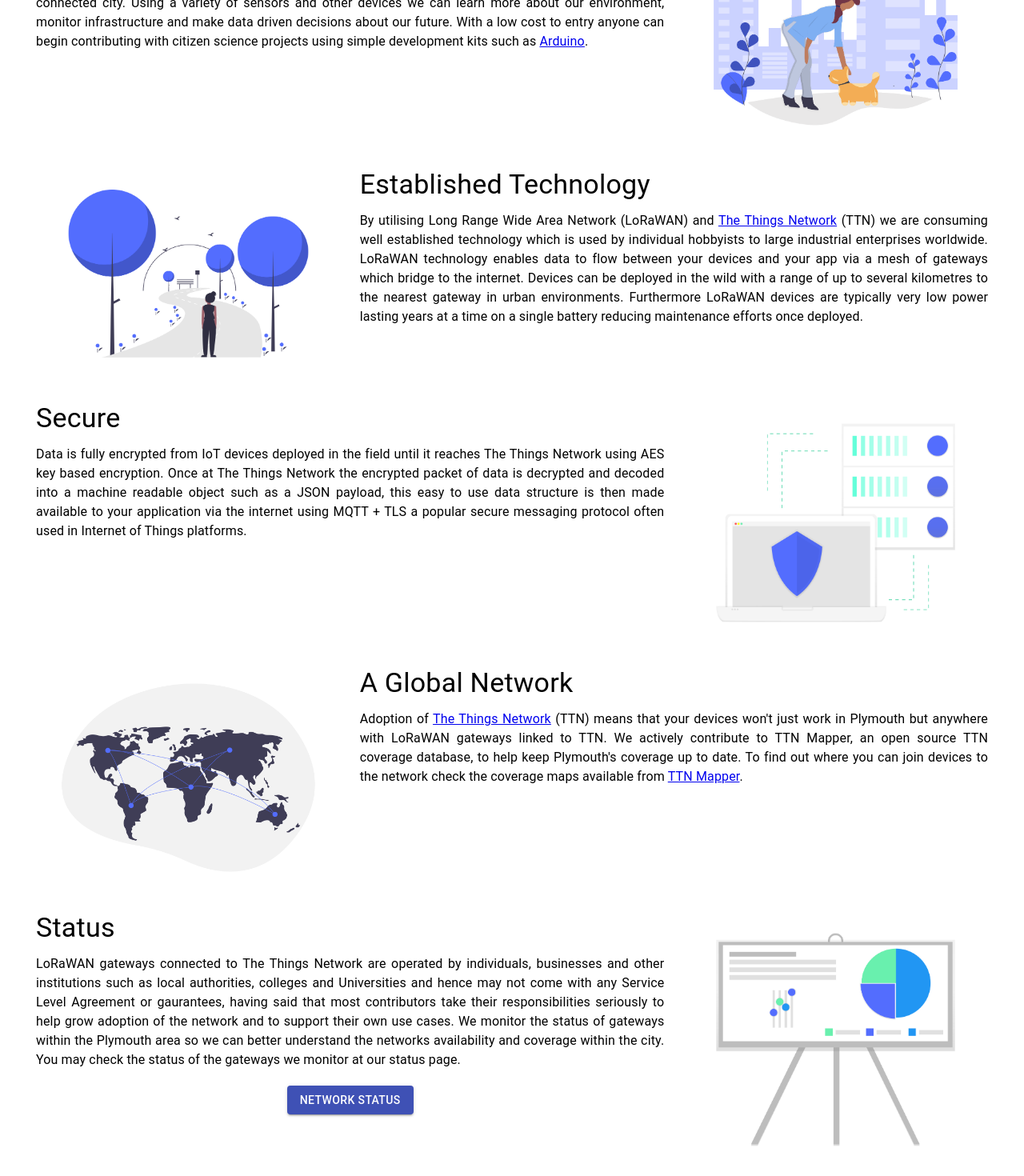
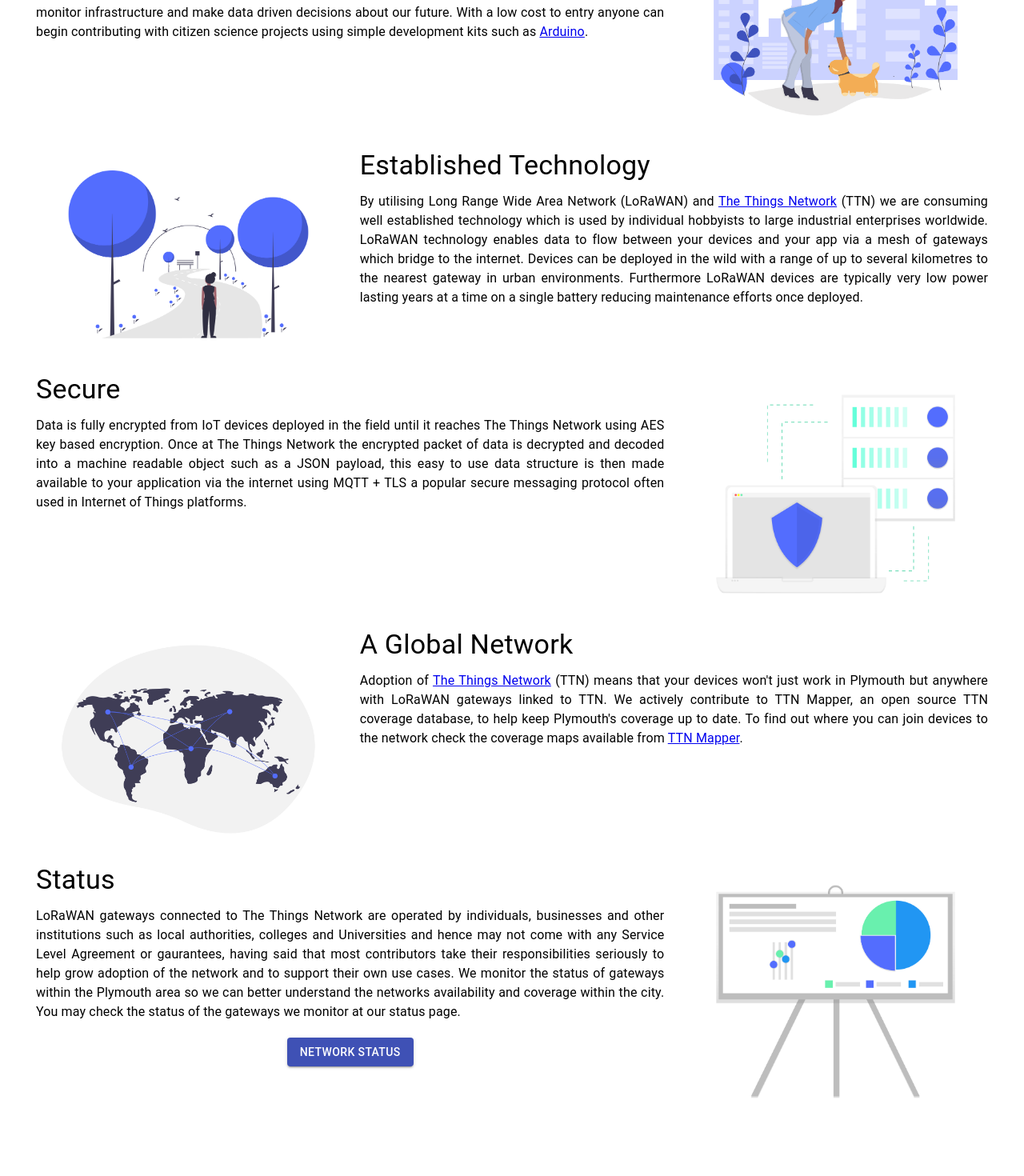
Before and after one commit to PlymouthIoT/PlymouthIoT-Website, a React (Create React App) app: page /network in a window 1280 px wide. Shown: the part 292-1762 px from the top of the page at 80% size. After the commit the page ends 1741 px from the top, so only its background shows below. Built offline with nearby package versions, Linux system fonts and the light colour scheme.

Commit message:
Fix layout

```diff
--- a/src/components/page_network.js
+++ b/src/components/page_network.js
@@ -14,12 +14,14 @@ const Network = () => {
     return (
       <Container style={{padding: 45}}>
         <Grid container spacing={3}>
-          <Grid item xs={12}>
+          <Grid item sm={12}>
             <Typography variant="h3" gutterBottom={true}>
               Network
             </Typography>
           </Grid>
-          <Grid item xs={8}>
+        </Grid>
+        <Grid container spacing={3}>
+          <Grid item sm={8}>
             <Typography variant="h4" gutterBottom={true}>
               Open &amp; Free
             </Typography>
@@ -30,13 +32,15 @@ const Network = () => {
               projects using simple development kits such as <a href="https://www.arduino.cc/" target="_blank">Arduino</a>.
             </Typography>
           </Grid>
-          <Grid item xs={4}>
+          <Grid item sm={4}>
            <img src={ undraw_city } width="100%"/>
           </Grid>
-          <Grid item xs={4}>
+        </Grid>
+        <Grid container spacing={3}>
+          <Grid item sm={4}>
             <img src={ undraw_park } width="100%"/>
           </Grid>
-          <Grid item xs={8}>
+          <Grid item sm={8}>
             <Typography variant="h4" gutterBottom={true}>
               Established Technology
             </Typography>
@@ -49,7 +53,9 @@ const Network = () => {
               a time on a single battery reducing maintenance efforts once deployed.
             </Typography>
           </Grid>
-          <Grid item xs={8}>
+        </Grid>
+        <Grid container spacing={3}>
+          <Grid item sm={8}>
             <Typography variant="h4" gutterBottom={true}>
               Secure
             </Typography>
@@ -60,13 +66,15 @@ const Network = () => {
               internet using MQTT + TLS a popular secure messaging protocol often used in Internet of Things platforms.
             </Typography>
           </Grid>
-          <Grid item xs={4}>
+          <Grid item sm={4}>
             <img src={ undraw_secure } width="100%"/>
           </Grid>
-          <Grid item xs={4}>
+        </Grid>
+        <Grid container spacing={3}>
+          <Grid item sm={4}>
             <img src={ undraw_connectedworld } width="100%"/>
           </Grid>
-          <Grid item xs={8}>
+          <Grid item sm={8}>
             <Typography variant="h4" gutterBottom={true}>
               A Global Network
             </Typography>
@@ -77,7 +85,9 @@ const Network = () => {
               where you can join devices to the network check the coverage maps available from <a href="https://www.ttnmapper.org" target="_blank">TTN Mapper</a>.
             </Typography>
           </Grid>
-          <Grid item xs={8}>
+        </Grid>
+        <Grid container spacing={3}>
+          <Grid item sm={8}>
             <Typography variant="h4" gutterBottom={true}>
               Status
             </Typography>
@@ -92,7 +102,7 @@ const Network = () => {
             <br />
             <center><Button variant="contained" color="primary" component={Link} to="/network-status">Network Status</Button></center>
           </Grid>
-          <Grid item xs={4}>
+          <Grid item sm={4}>
             <img src={ undraw_stats } width="100%"/>
           </Grid>
         </Grid>
```
